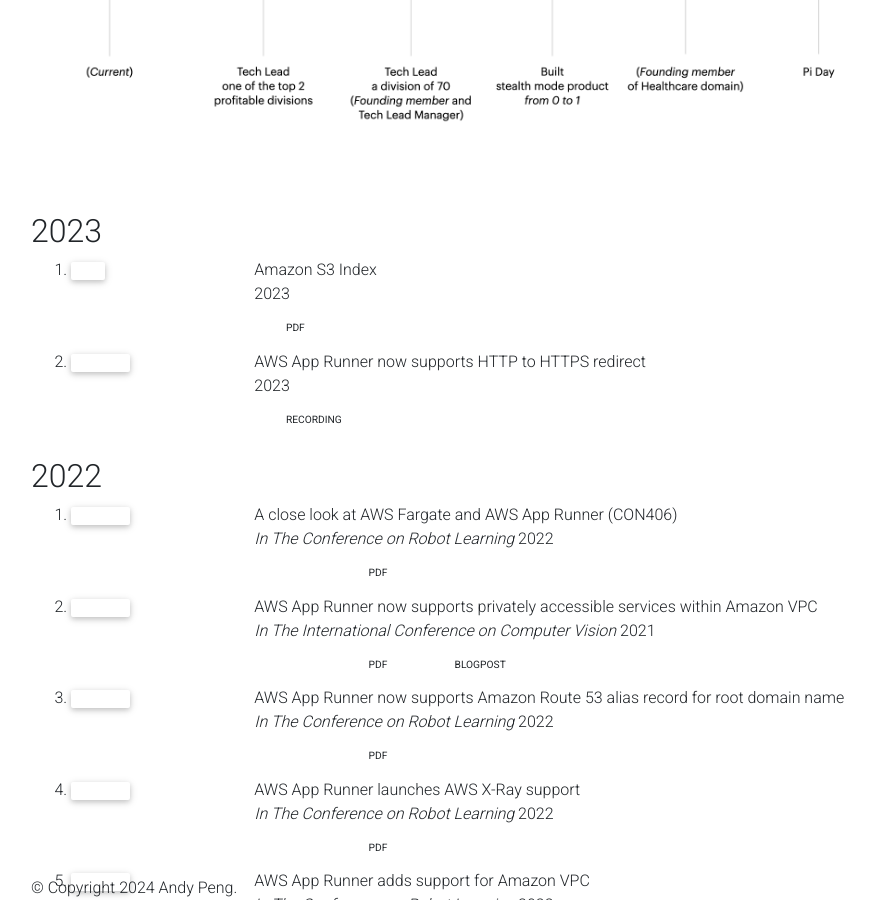
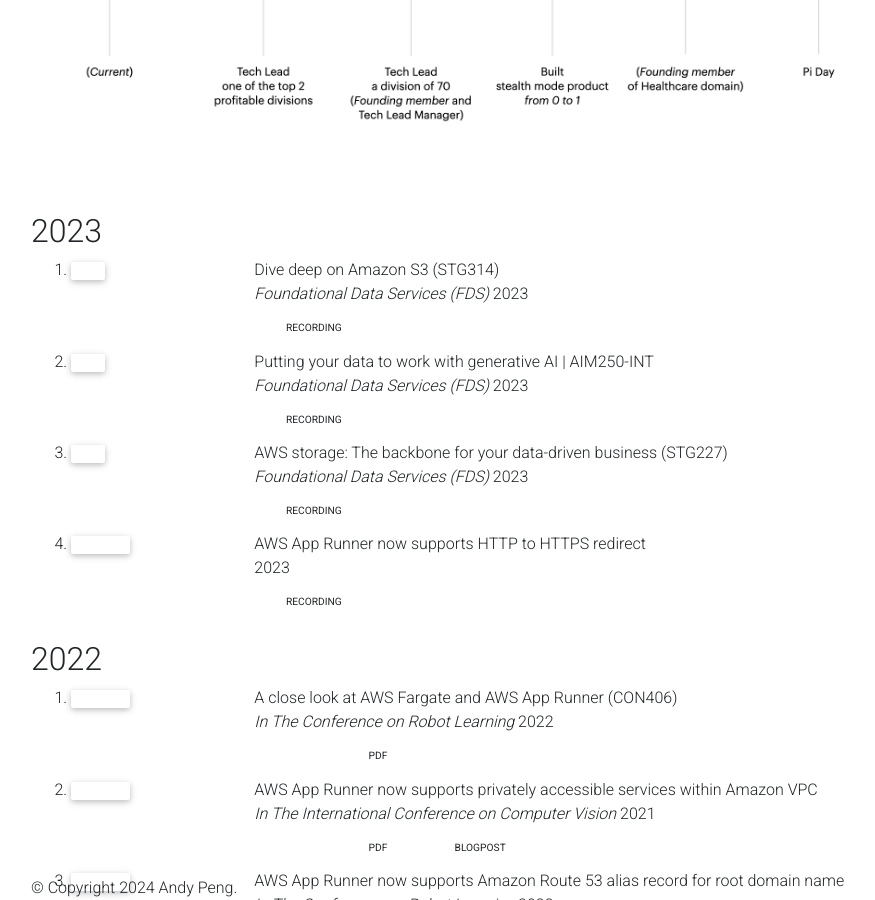
Before and after one commit to gfw001/gfw001.github.io, a Jekyll site: the page products.html, which Jekyll copies as it is, in a window 1280 px wide and 900 px high, scrolled down 400 px. Shown: the whole window, without its empty margins (54-929 px from the left). Built offline with Jekyll 4.4.1, drawn with Linux system fonts in a browser that asks for light colours; nearby versions of some CDN libraries; library files that are not in the unit come from our copies; comment, search, counter and statistics services are not loaded; a style sheet for code colours, icons or effects is not loaded.

Commit message:
Update products.html

```diff
--- a/products.html
+++ b/products.html
@@ -39,10 +39,38 @@
             <div class="row">
                <div class="col-sm-2 abbr"><abbr class="badge">Data</abbr></div>
                <div id="mao2023agent" class="col-sm-8">
-                  <div class="title">Amazon S3 Index</div>
-                  <div class="periodical"> <em></em> 2023 </div>
+                  <div class="title">Dive deep on Amazon S3 (STG314)</div>
+                  <div class="periodical"> <em>Foundational Data Services (FDS)</em> 2023 </div>
                   <div class="links">
-                     <a href="https://arxiv.org/pdf/2312.05269.pdf" class="btn btn-sm z-depth-0" role="button" rel="external nofollow noopener" target="_blank">PDF</a>
+                     <a href="https://youtu.be/sYDJYqvNeXU?si=QxvSEBmhc4pib-cx" class="btn btn-sm z-depth-0" role="button" rel="external nofollow noopener" target="_blank">Recording</a>
+               </div>
+               <div class="badges">
+                  <span class="altmetric-embed" data-hide-no-mentions="true" data-hide-less-than="15" data-badge-type="2" data-badge-popover="right"></span> <span class="__dimensions_badge_embed__" data-pmid="" data-hide-zero-citations="true" data-style="small_rectangle" data-legend="hover-right" style="margin-bottom: 3px;"></span>
+               </div>
+            </div>
+         </li>
+         <li>
+            <div class="row">
+               <div class="col-sm-2 abbr"><abbr class="badge">Data</abbr></div>
+               <div id="mao2023agent" class="col-sm-8">
+                  <div class="title"> Putting your data to work with generative AI | AIM250-INT</div>
+                  <div class="periodical"> <em>Foundational Data Services (FDS)</em> 2023 </div>
+                  <div class="links">
+                     <a href="https://youtu.be/9pXpoxf_los?si=dqrJz6-lVJ-GBbB0" class="btn btn-sm z-depth-0" role="button" rel="external nofollow noopener" target="_blank">Recording</a>
+               </div>
+               <div class="badges">
+                  <span class="altmetric-embed" data-hide-no-mentions="true" data-hide-less-than="15" data-badge-type="2" data-badge-popover="right"></span> <span class="__dimensions_badge_embed__" data-pmid="" data-hide-zero-citations="true" data-style="small_rectangle" data-legend="hover-right" style="margin-bottom: 3px;"></span>
+               </div>
+            </div>
+         </li>
+         <li>
+            <div class="row">
+               <div class="col-sm-2 abbr"><abbr class="badge">Data</abbr></div>
+               <div id="mao2023agent" class="col-sm-8">
+                  <div class="title">AWS storage: The backbone for your data-driven business (STG227)</div>
+                  <div class="periodical"> <em>Foundational Data Services (FDS)</em> 2023 </div>
+                  <div class="links">
+                     <a href="https://youtu.be/Alxig9GFIE4?si=gmjHDwY0nhiXRz-c" class="btn btn-sm z-depth-0" role="button" rel="external nofollow noopener" target="_blank">Recording</a>
                </div>
                <div class="badges">
                   <span class="altmetric-embed" data-hide-no-mentions="true" data-hide-less-than="15" data-badge-type="2" data-badge-popover="right"></span> <span class="__dimensions_badge_embed__" data-pmid="" data-hide-zero-citations="true" data-style="small_rectangle" data-legend="hover-right" style="margin-bottom: 3px;"></span>
```
